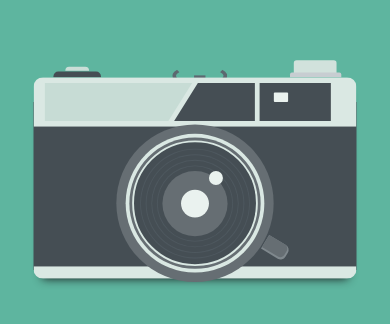
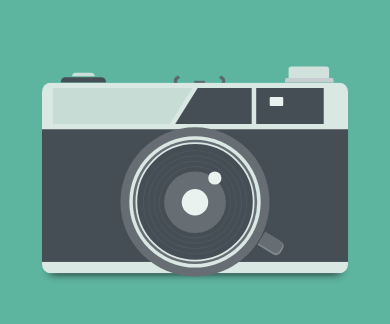
Before and after one commit to Sumbo-1/camera, a plain HTML site: page index.html in a window 390 px wide. Shown: the part 244-568 px from the top of the page. Drawn offline with nearby package versions, Linux system fonts and the light colour scheme.

Commit message:
Update media.css

```diff
--- a/css/media.css
+++ b/css/media.css
@@ -1,5 +1,5 @@
 @media screen and (min-width: 320px) and (max-width: 600px) {
   .container {
-    transform: translate(-50%, -50%) scale(0.95);
+    transform: translate(-50%, -50%) scale(0.9);
   }
 }
```
